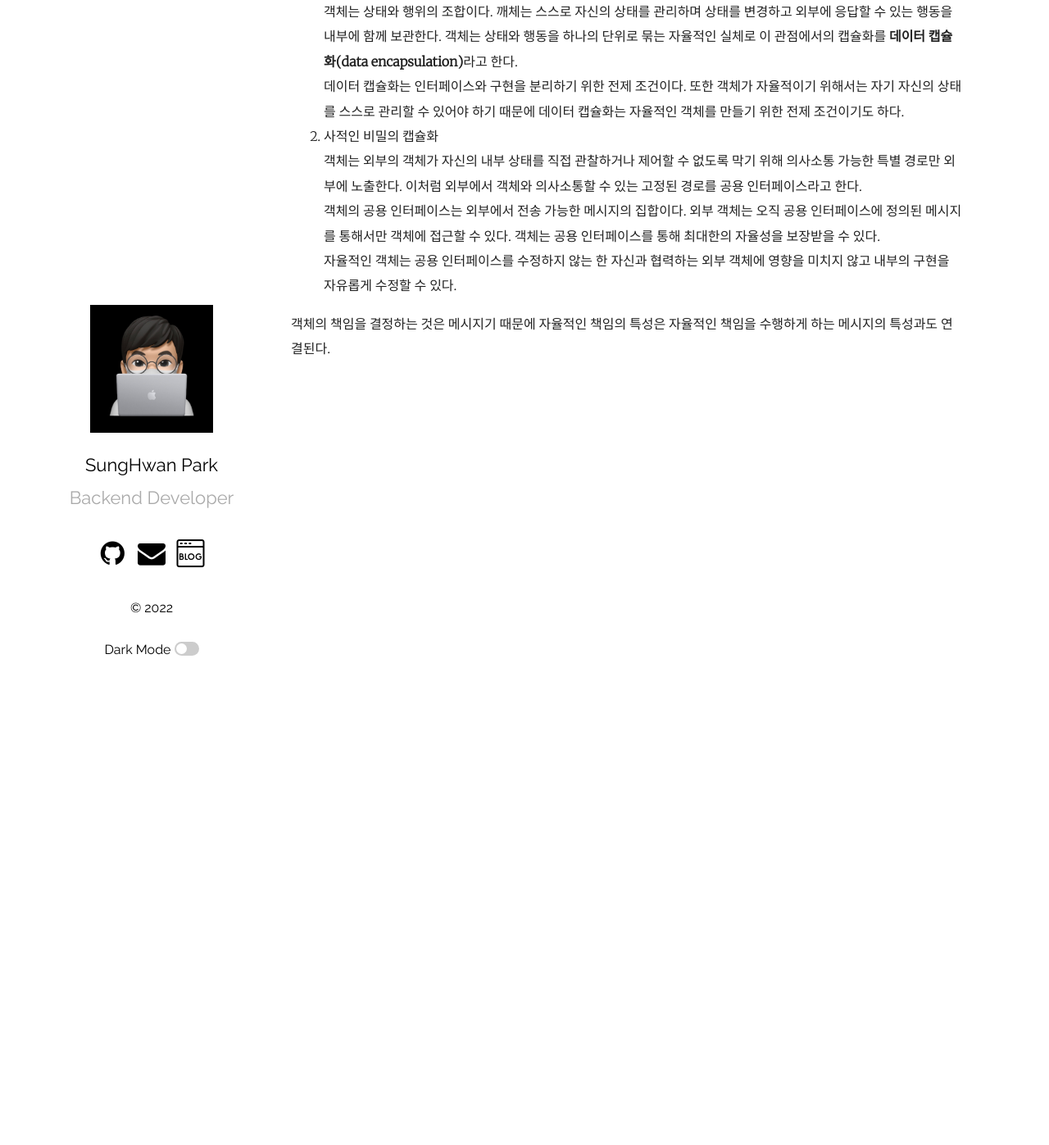
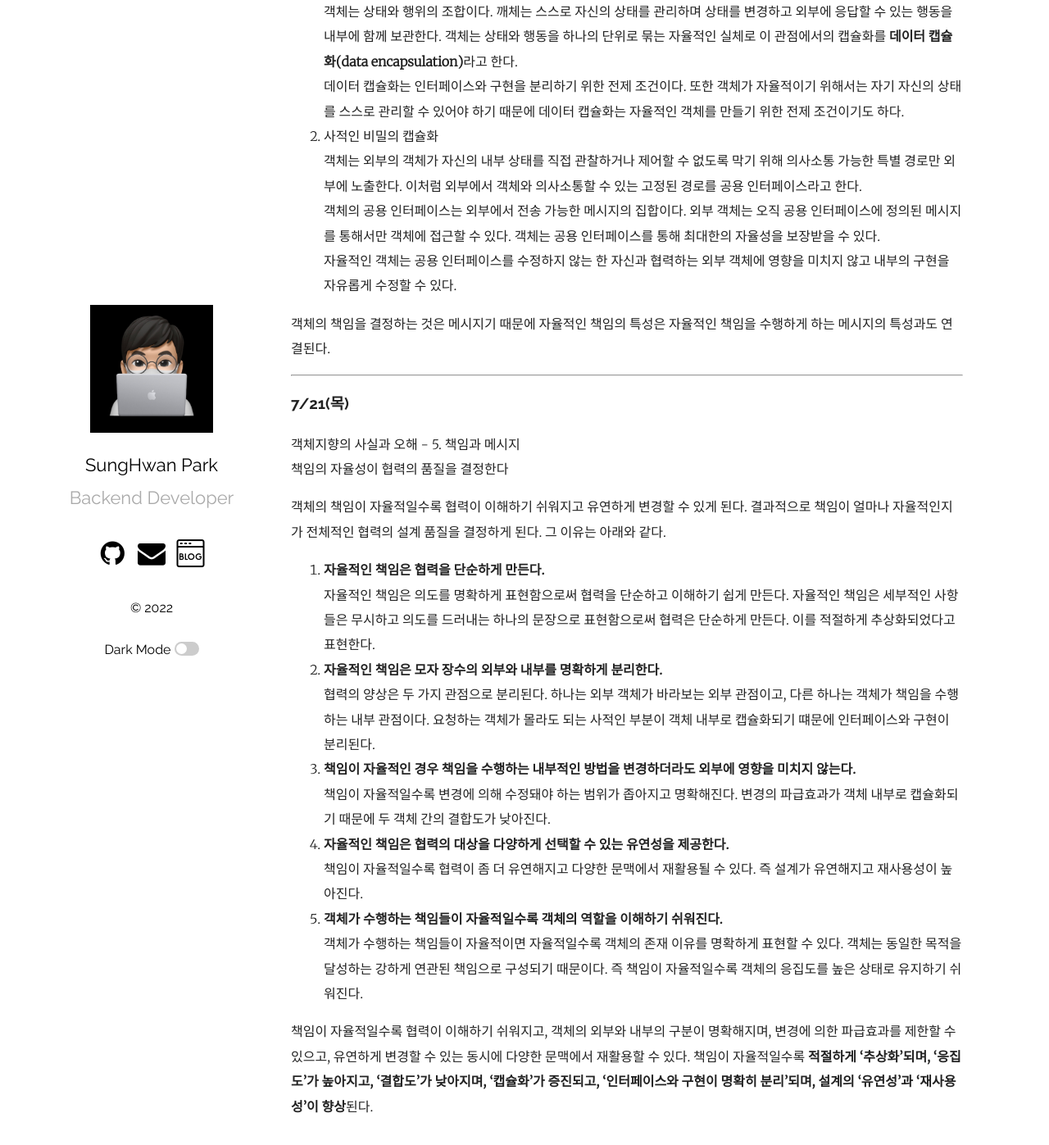
Before and after one commit to mrpark219/TIL, a Jekyll site: the page built from _posts/2022-07-01-7월TIL.markdown, in a window 1280 px wide and 1400 px high, scrolled down 22088 px. Shown: the top 1397 px of the window at 82% size. Built offline with Jekyll 4.4.1, drawn with Linux system fonts in a browser that asks for light colours; comment, search, counter and statistics services are not loaded.

Commit message:
feat: 2022-07-21 TIL 추가

```diff
--- a/_posts/2022-07-01-7월TIL.markdown
+++ b/_posts/2022-07-01-7월TIL.markdown
@@ -517,3 +517,25 @@ What/Who 사이클이라는 용어는 역할을 수행할 객체의 인터페이
    자율적인 객체는 공용 인터페이스를 수정하지 않는 한 자신과 협력하는 외부 객체에 영향을 미치지 않고 내부의 구현을 자유롭게 수정할 수 있다.
 
 객체의 책임을 결정하는 것은 메시지기 때문에 자율적인 책임의 특성은 자율적인 책임을 수행하게 하는 메시지의 특성과도 연결된다.
+
+---
+
+### 7/21(목)
+
+객체지향의 사실과 오해 - 5. 책임과 메시지
+책임의 자율성이 협력의 품질을 결정한다
+
+객체의 책임이 자율적일수록 협력이 이해하기 쉬워지고 유연하게 변경할 수 있게 된다. 결과적으로 책임이 얼마나 자율적인지가 전체적인 협력의 설계 품질을 결정하게 된다. 그 이유는 아래와 같다.
+
+1. **자율적인 책임은 협력을 단순하게 만든다.**
+   자율적인 책임은 의도를 명확하게 표현함으로써 협력을 단순하고 이해하기 쉽게 만든다. 자율적인 책임은 세부적인 사항들은 무시하고 의도를 드러내는 하나의 문장으로 표현함으로써 협력은 단순하게 만든다. 이를 적절하게 추상화되었다고 표현한다.
+2. **자율적인 책임은 모자 장수의 외부와 내부를 명확하게 분리한다.**
+   협력의 양상은 두 가지 관점으로 분리된다. 하나는 외부 객체가 바라보는 외부 관점이고, 다른 하나는 객체가 책임을 수행하는 내부 관점이다. 요청하는 객체가 몰라도 되는 사적인 부분이 객체 내부로 캡슐화되기 떄문에 인터페이스와 구현이 분리된다.
+3. **책임이 자율적인 경우 책임을 수행하는 내부적인 방법을 변경하더라도 외부에 영향을 미치지 않는다.**
+   책임이 자율적일수록 변경에 의해 수정돼야 하는 범위가 좁아지고 명확해진다. 변경의 파급효과가 객체 내부로 캡슐화되기 때문에 두 객체 간의 결합도가 낮아진다.
+4. **자율적인 책임은 협력의 대상을 다양하게 선택할 수 있는 유연성을 제공한다.**
+   책임이 자율적일수록 협력이 좀 더 유연해지고 다양한 문맥에서 재활용될 수 있다. 즉 설계가 유연해지고 재사용성이 높아진다.
+5. **객체가 수행하는 책임들이 자율적일수록 객체의 역할을 이해하기 쉬워진다.**
+   객체가 수행하는 책임들이 자율적이면 자율적일수록 객체의 존재 이유를 명확하게 표현할 수 있다. 객체는 동일한 목적을 달성하는 강하게 연관된 책임으로 구성되기 때문이다. 즉 책임이 자율적일수록 객체의 응집도를 높은 상태로 유지하기 쉬워진다.
+
+책임이 자율적일수록 협력이 이해하기 쉬워지고, 객체의 외부와 내부의 구분이 명확해지며, 변경에 의한 파급효과를 제한할 수 있으고, 유연하게 변경할 수 있는 동시에 다양한 문맥에서 재활용할 수 있다. 책임이 자율적일수록 **적절하게 '추상화'되며, '응집도'가 높아지고, '결합도'가 낮아지며, '캡슐화'가 증진되고, '인터페이스와 구현이 명확히 분리'되며, 설계의 '유연성'과 '재사용성'이 향상**된다.
```
